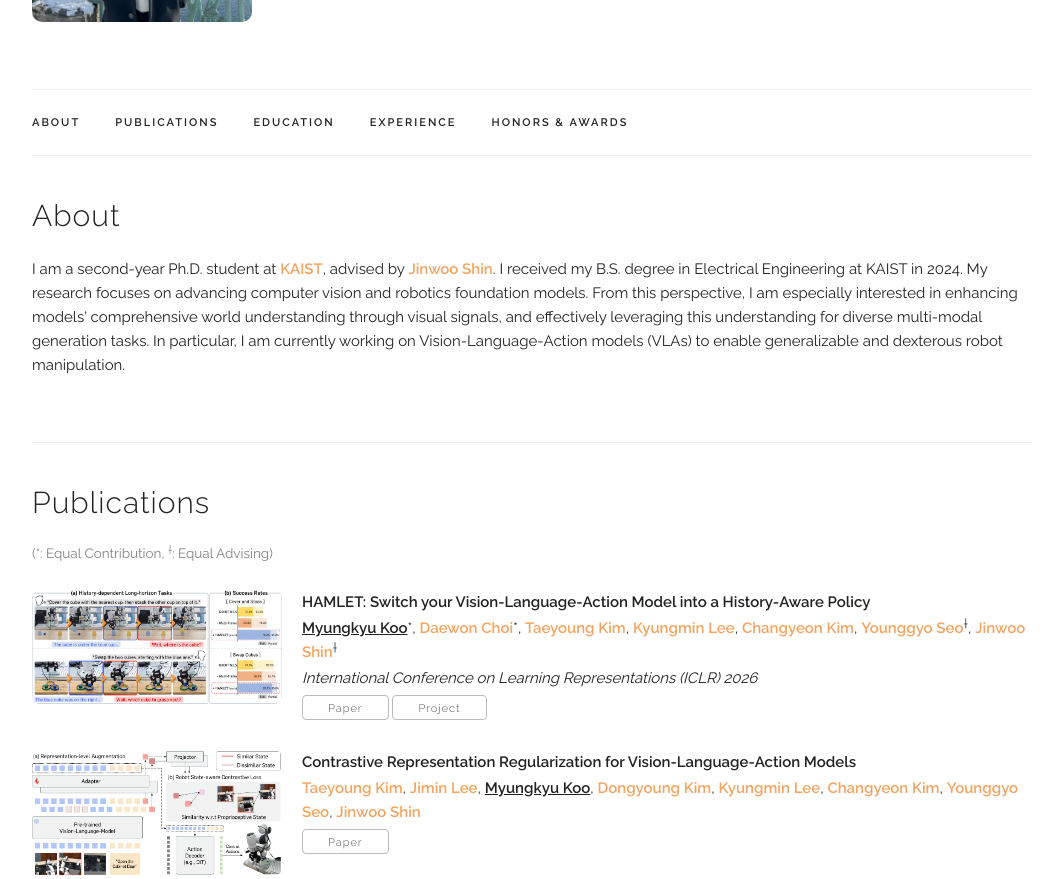
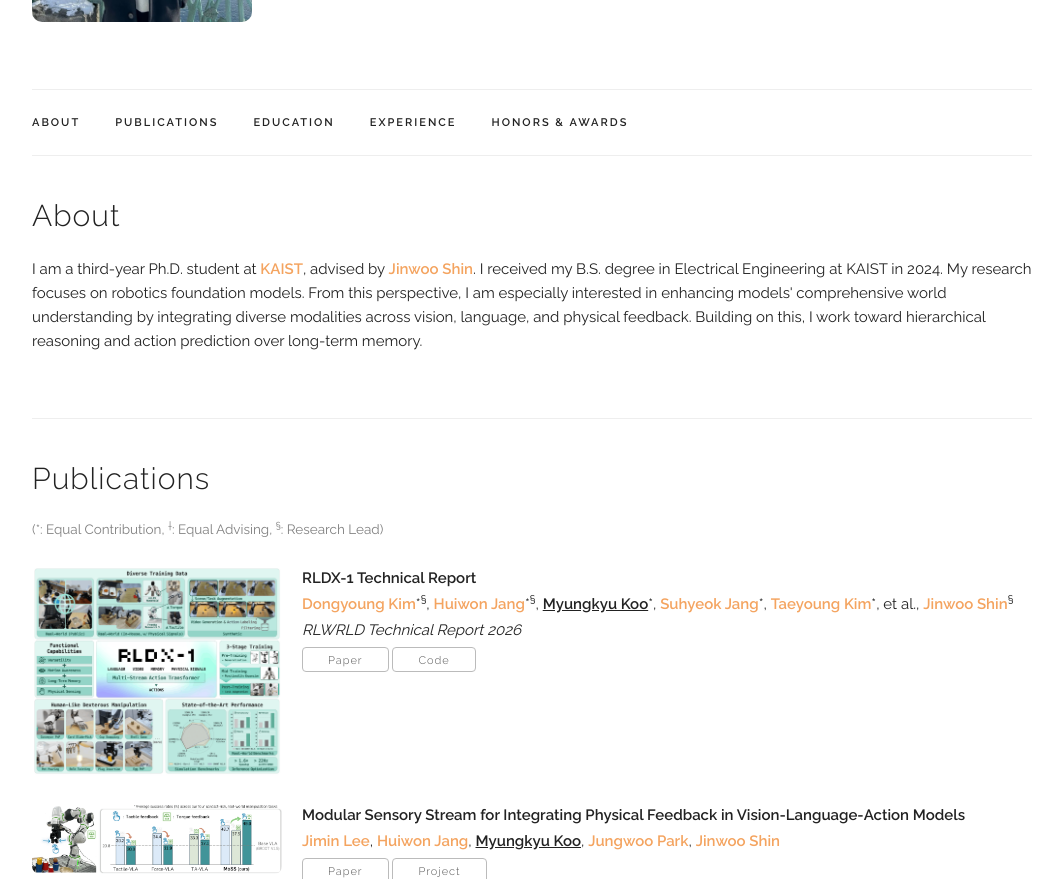
Before and after one commit to myungkyuKoo/myungkyuKoo.github.io, a Jekyll site: the page built from index.html, in a window 1280 px wide and 1400 px high, scrolled down 297 px, cut to the strip 0-879 px from the top of the window. Shown: the whole strip, without its empty margins (108-1170 px from the left). Built offline with Jekyll 4.4.1, drawn with Linux system fonts in a browser that asks for light colours; some web fonts are replaced; some of the changed text lies outside the part shown.

Commit message:
Update publications and experience with RLDX-1 and MOSS
Co-Authored-By: Claude Opus 4.7 (1M context) <noreply@anthropic.com>

```diff
--- a/_data/publications.yaml
+++ b/_data/publications.yaml
@@ -1,18 +1,38 @@
 papers:
+  - title: "RLDX-1 Technical Report"
+    image: "/assets/publications/2026_rldx_1/overview.png"
+    authors: "<a href='https://kingdy2002.github.io/'>Dongyoung Kim</a>*<sup>&#167;</sup>, <a>Huiwon Jang</a>*<sup>&#167;</sup>, <b><u>Myungkyu Koo</u></b>*, <a>Suhyeok Jang</a>*, <a>Taeyoung Kim</a>*, et al., <a href='https://alinlab.kaist.ac.kr/shin.html'>Jinwoo Shin</a><sup>&#167;</sup>"
+    venue: "RLWRLD Technical Report 2026"
+    paper_pdf: "https://arxiv.org/abs/2605.03269"
+    # project_page: ""
+    code: "https://github.com/RLWRLD/RLDX-1"
+    # poster: ""
+    selected: y
+
+  - title: "Modular Sensory Stream for Integrating Physical Feedback in Vision-Language-Action Models"
+    image: "/assets/publications/2026_moss/teaser.png"
+    authors: "<a>Jimin Lee</a>, <a>Huiwon Jang</a>, <b><u>Myungkyu Koo</u></b>, <a>Jungwoo Park</a>, <a href='https://alinlab.kaist.ac.kr/shin.html'>Jinwoo Shin</a>"
+    # venue: ""
+    paper_pdf: "https://arxiv.org/abs/2604.23272"
+    project_page: "https://jiminlx.github.io/MoSS"
+    # code: ""
+    # poster: ""
+    selected: y
+
   - title: "HAMLET: Switch your Vision-Language-Action Model into a History-Aware Policy"
-    image: "/assets/publications/2025_hamlet/1_teaser.png"
+    image: "/assets/publications/2025_hamlet/teaser.png"
     authors: "<b><u>Myungkyu Koo</u></b>*, <a href='https://choidae1.github.io/'>Daewon Choi</a>*, <a>Taeyoung Kim</a>, <a href='https://kyungmnlee.github.io/'>Kyungmin Lee</a>, <a href='https://changyeon.page/'>Changyeon Kim</a>, <a href='https://younggyo.me/'>Younggyo Seo</a><sup>&#8224;</sup>, <a href='https://alinlab.kaist.ac.kr/shin.html'>Jinwoo Shin</a><sup>&#8224;</sup>"
     venue: "International Conference on Learning Representations (ICLR) 2026"
     paper_pdf: "https://arxiv.org/abs/2510.00695"
-    project_page: "https://myungkyukoo.github.io/hamlet/"
+    project_page: "https://myungkyukoo.github.io/hamlet"
     # code: ""
     # poster: ""
     selected: y
 
   - title: "Contrastive Representation Regularization for Vision-Language-Action Models"
-    image: "/assets/publications/2025_rs_cl/1_overview.png"
-    authors: "<a>Taeyoung Kim</a>, <a>Jimin Lee</a>, <b><u>Myungkyu Koo</u></b>, <a href='https://kingdy2002.github.io/'>Dongyoung Kim</a>, <a href='https://kyungmnlee.github.io/'>Kyungmin Lee</a>, <a href='https://changyeon.page/'>Changyeon Kim</a>, <a href='https://younggyo.me/'>Younggyo Seo</a>, <a href='https://alinlab.kaist.ac.kr/shin.html'>Jinwoo Shin</a>"
-    # venue: ""
+    image: "/assets/publications/2025_rs_cl/overview.png"
+    authors: "<a>Taeyoung Kim</a>, <a>Jimin Lee</a>, <b><u>Myungkyu Koo</u></b>, <a href='https://kingdy2002.github.io/'>Dongyoung Kim</a>, <a href='https://kyungmnlee.github.io/'>Kyungmin Lee</a>, <a href='https://changyeon.page/'>Changyeon Kim</a>, <a href='https://younggyo.me/'>Younggyo Seo</a><sup>&#8224;</sup>, <a href='https://alinlab.kaist.ac.kr/shin.html'>Jinwoo Shin</a><sup>&#8224;</sup>"
+    venue: "International Conference on Machine Learning (ICML) 2026"
     paper_pdf: "https://arxiv.org/abs/2510.01711"
     # project_page: ""
     # code: ""
@@ -20,11 +40,11 @@ papers:
     selected: y
 
   - title: "FontAdapter: Instant Font Adaptation in Visual Text Generation"
-    image: "/assets/publications/2024_fontadapter/1_teaser.png"
+    image: "/assets/publications/2024_fontadapter/teaser.png"
     authors: "<b><u>Myungkyu Koo</u></b>, <a href='https://subin-kim-cv.github.io/'>Subin Kim</a>, <a href='https://sang-kyung.github.io/'>Sangkyung Kwak</a>, <a href='https://jaehyun513.github.io/'>Jaehyun Nam</a>, <a href='https://seojin-kim.github.io/'>Seojin Kim</a>, <a href='https://alinlab.kaist.ac.kr/shin.html'>Jinwoo Shin</a>"
     # venue: ""
     paper_pdf: "https://arxiv.org/abs/2506.05843"
-    project_page: "https://fontadapter.github.io/"
+    project_page: "https://fontadapter.github.io"
     code: "https://github.com/myungkyuKoo/FontAdapter"
     # poster: ""
     selected: y
--- a/index.html
+++ b/index.html
@@ -5,11 +5,11 @@ layout: default
 <div class="docs-section" id="about">
   <h4>About</h4>
     <p>
-      I am a second-year Ph.D. student at <a href="https://www.kaist.ac.kr/en/">KAIST</a>, advised by <a href="https://alinlab.kaist.ac.kr/shin.html">Jinwoo Shin</a>.
+      I am a third-year Ph.D. student at <a href="https://www.kaist.ac.kr/en/">KAIST</a>, advised by <a href="https://alinlab.kaist.ac.kr/shin.html">Jinwoo Shin</a>.
       I received my B.S. degree in Electrical Engineering at KAIST in 2024.
-      My research focuses on advancing computer vision and robotics foundation models.
-      From this perspective, I am especially interested in enhancing models' comprehensive world understanding through visual signals, and effectively leveraging this understanding for diverse multi-modal generation tasks.
-      In particular, I am currently working on Vision-Language-Action models (VLAs) to enable generalizable and dexterous robot manipulation.
+      My research focuses on robotics foundation models.
+      From this perspective, I am especially interested in enhancing models' comprehensive world understanding by integrating diverse modalities across vision, language, and physical feedback.
+      Building on this, I work toward hierarchical reasoning and action prediction over long-term memory.
     </p>
 </div>
 
@@ -32,7 +32,7 @@ layout: default
 <div class="docs-section" id="publications">
   <h4>Publications</h4>
   <p style="font-size: 0.9em; color: gray;">
-    (*: Equal Contribution, <sup>&#8224;</sup>: Equal Advising)
+    (*: Equal Contribution, <sup>&#8224;</sup>: Equal Advising, <sup>&#167;</sup>: Research Lead)
   </p>
 
   <div class="tab-content">
@@ -123,6 +123,10 @@ layout: default
 <div class="docs-section" id="experience">
   <h4>Experience</h4>
     <div class="paper">
+      <p class="title"><b>Visiting Research Fellow<b style="float:right;">Mar. 2026 - Present</b></b></p>
+      <a href="https://www.rlwrld.ai">RLWRLD</a>
+    </div>
+    <div class="paper">
       <p class="title"><b>Research Intern<b style="float:right;">Jul. 2023 - Dec. 2023</b></b></p>
       <a href="https://www.pioncorp.com/">Pion Corporation</a>
     </div>
```
Also changed, not shown: assets/publications/2024_fontadapter/2_overview.png (deleted), assets/publications/2025_hamlet/2_overview.png (deleted), assets/publications/2025_hamlet/teaser.png (renamed from assets/publications/2025_hamlet/1_teaser.png), assets/publications/2025_rs_cl/overview.png (renamed from assets/publications/2025_rs_cl/1_overview.png), assets/publications/2026_moss/teaser.png (added), assets/publications/2026_rldx_1/overview.png (added), 4 other files.
